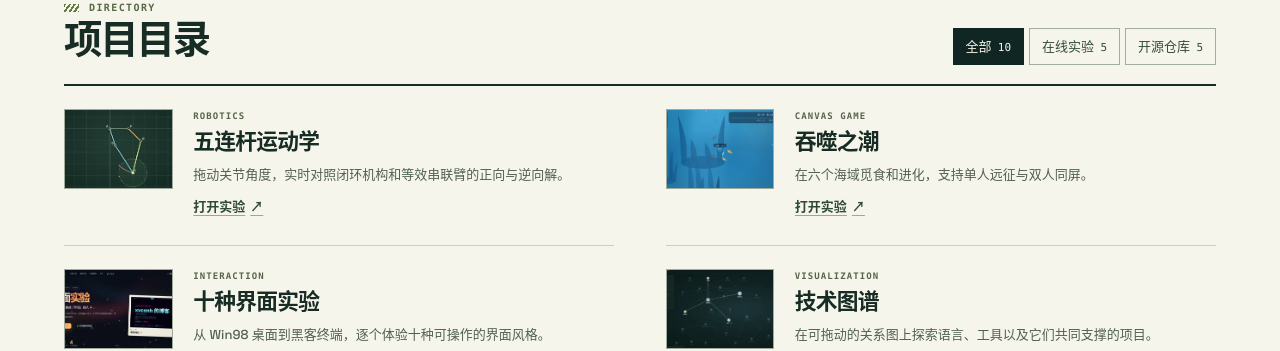
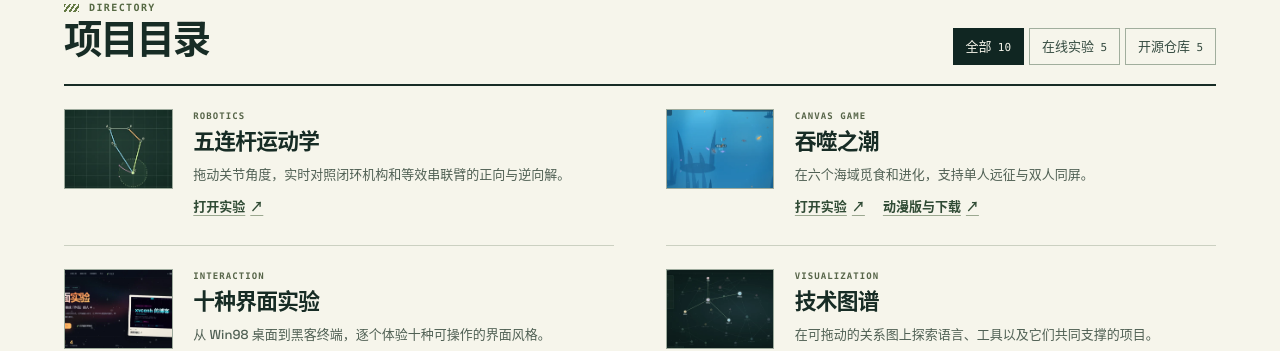
Before and after one commit to xvcenh/xvcenh.github.io, a Jekyll site: the page built from projects.html, in a window 1280 px wide. Shown: the part 648-999 px from the top of the page. Built offline with Jekyll 4.4.1, drawn with Linux system fonts in a browser that asks for light colours.

Commit message:
Surface the anime edition in the project directory and refresh the game preview

```diff
--- a/_data/projects.yml
+++ b/_data/projects.yml
@@ -16,6 +16,7 @@
   tag: CANVAS GAME
   caption: 在六个海域觅食和进化，支持单人远征与双人同屏。
   demo: /devour-tide/
+  edition: {title: 动漫版与下载, url: /devour-tide/anime/}
 - name: 十种界面实验
   id: interface
   group: playground
--- a/projects.html
+++ b/projects.html
@@ -53,7 +53,7 @@ permalink: /projects/
         </div>
         <div class="lab-item-copy">
           <small>{{ project.tag }}</small><h3><a href="{{ target }}">{{ project.name | escape }}</a></h3><p>{{ project.caption }}</p>
-          <div class="lab-links">{% if project.demo %}<a href="{{ target }}">打开实验 <span aria-hidden="true">↗</span></a>{% endif %}{% if project.repo %}<a href="{{ project.repo }}">GitHub 源码 <span aria-hidden="true">↗</span></a>{% endif %}</div>
+          <div class="lab-links">{% if project.demo %}<a href="{{ target }}">打开实验 <span aria-hidden="true">↗</span></a>{% endif %}{% if project.edition %}<a href="{{ project.edition.url | relative_url }}">{{ project.edition.title }} <span aria-hidden="true">↗</span></a>{% endif %}{% if project.repo %}<a href="{{ project.repo }}">GitHub 源码 <span aria-hidden="true">↗</span></a>{% endif %}</div>
         </div>
       </article>
     {% endfor %}
```
Also changed, not shown: README.md, assets/img/lab-tide.webp.
